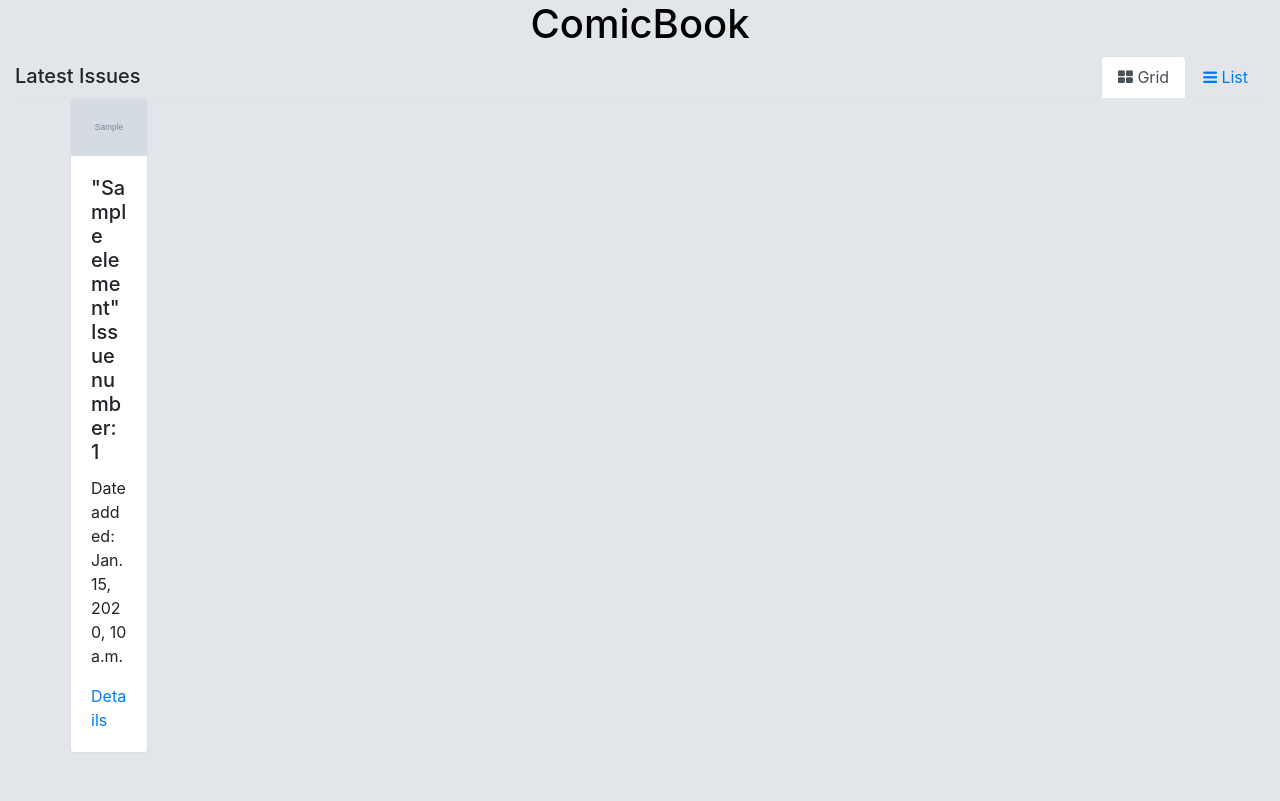
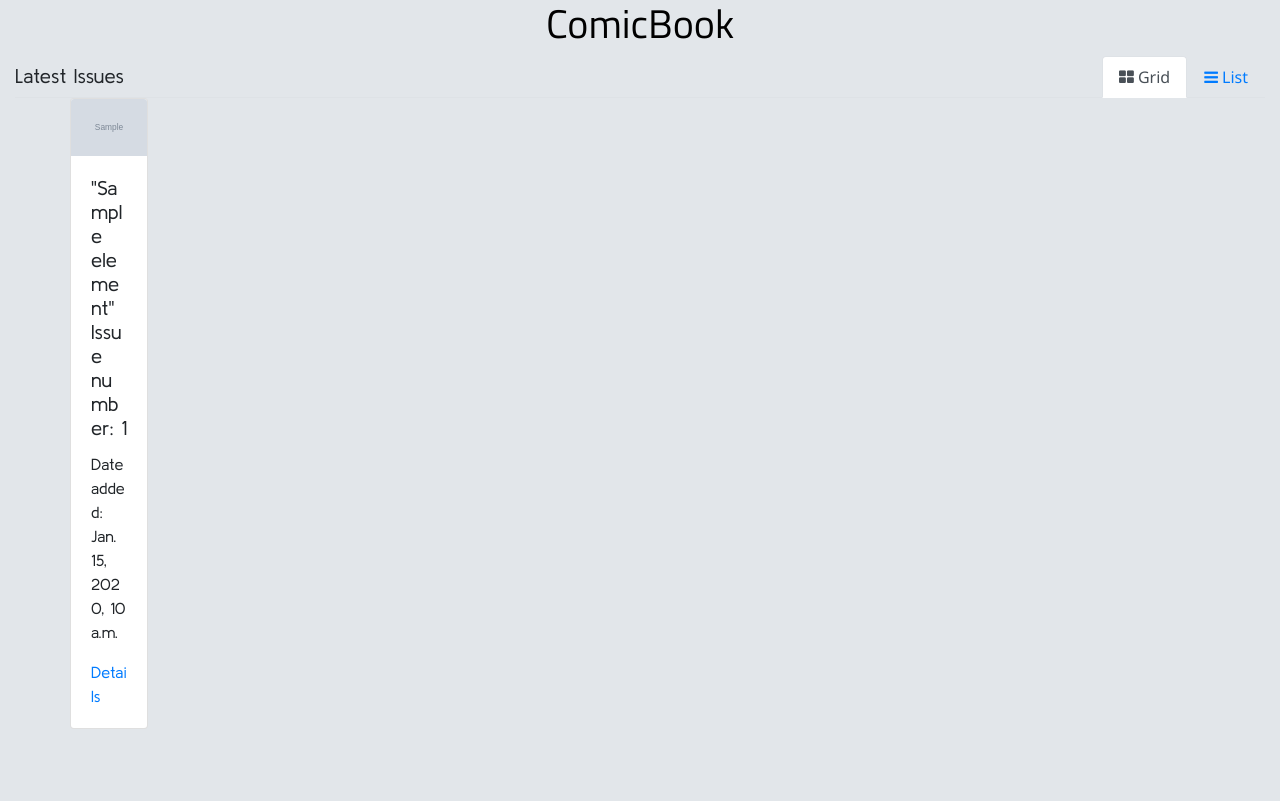
Before and after one commit to pabeli/comicweb, a Django app: page / in a window 1280 px wide. After the commit the page ends 728 px from the top, so only its background shows below. Run offline with Django 3.2, Linux system fonts and the light colour scheme; tables that the repository leaves empty hold one stand-in row (values such as "Sample post"); grey boxes marked "Sample" are stand-in pictures; a database or web service that is not in the repository returns one stand-in record (values such as "Sample title"); data that the repository does not hold is empty; some libraries are stand-ins or nearby versions.

Commit message:
changes in the tipography

```diff
--- a/comicweb/comic/static/comic/style.css
+++ b/comicweb/comic/static/comic/style.css
@@ -1,30 +1,36 @@
 body {
     background-color: #E2E6EA;
+    font-family: 'Kulim Park', sans-serif;
 }
 
 .title{
     text-align:center;
     text-decoration: none;
+    font-family: 'Titillium Web', sans-serif;
 }
 
 .title-link:hover {
     text-decoration:none;
     color: black;
+    font-family: 'Titillium Web', sans-serif;
 }
 
 .title-link:link {
     text-decoration:none;
     color: black;
+    font-family: 'Titillium Web', sans-serif;
 }
 
 .title-link:visited {
     text-decoration:none;
     color: black;
+    font-family: 'Titillium Web', sans-serif;
 }
 
 .title-link:active {
     text-decoration:none;
     color: black;
+    font-family: 'Titillium Web', sans-serif;
 }
 
 .imglist {
@@ -42,7 +48,12 @@ body {
 .titledetail {
     border-bottom: 1px solid black;
     padding-bottom: 10px;
-    margin-top: 5px
+    margin-top: 5px;
+
+}
+
+.elementnav {
+    font-family: 'Noto Sans', sans-serif;
 }
 
 .elementdetail {
--- a/comicweb/comic/templates/comic/detail.html
+++ b/comicweb/comic/templates/comic/detail.html
@@ -16,6 +16,10 @@
         <!-- Font Awesome Icon Library -->
         <link rel="stylesheet" href="https://cdnjs.cloudflare.com/ajax/libs/font-awesome/4.7.0/css/font-awesome.min.css">
 
+        <!--Google Fonts-->
+        <link href="https://fonts.googleapis.com/css?family=Titillium+Web&display=swap" rel="stylesheet">
+        <link href="https://fonts.googleapis.com/css?family=Noto+Sans&display=swap" rel="stylesheet">
+        <link href="https://fonts.googleapis.com/css?family=Kulim+Park&display=swap" rel="stylesheet">
 
         {% load static %}
         <!--CSS-->
@@ -58,5 +62,6 @@
                 {% endfor %}
             </div>
         </div>
+    </div>
 </body>
 </html>
--- a/comicweb/comic/templates/comic/index.html
+++ b/comicweb/comic/templates/comic/index.html
@@ -16,6 +16,10 @@
         <!-- Font Awesome Icon Library -->
         <link rel="stylesheet" href="https://cdnjs.cloudflare.com/ajax/libs/font-awesome/4.7.0/css/font-awesome.min.css">
 
+        <!--Google Fonts-->
+        <link href="https://fonts.googleapis.com/css?family=Titillium+Web&display=swap" rel="stylesheet">
+        <link href="https://fonts.googleapis.com/css?family=Noto+Sans&display=swap" rel="stylesheet">
+        <link href="https://fonts.googleapis.com/css?family=Kulim+Park&display=swap" rel="stylesheet">
 
         {% load static %}
         <!--CSS-->
@@ -31,12 +35,12 @@
         <div class="col-12">
             <a class= "title-link" href="{% url 'comic:index' %}"><h1 class="title">ComicBook</h1></a>
             <ul class="nav nav-tabs">
-                <a class="navbar-brand mb-0 h3" > Latest Issues </a>
+                <a class="tittlenav navbar-brand mb-0 h3" > Latest Issues </a>
                     <li class="nav-item ml-auto">
-                        <a class="nav-link active" href="#grid" role="tab" data-toggle="tab"><i class="fa fa-th-large"></i> Grid</a>
+                        <a class="elementnav nav-link active" href="#grid" role="tab" data-toggle="tab"><i class="fa fa-th-large"></i> Grid</a>
                     </li>
                     <li class="nav-item">
-                        <a class="nav-link" href="#list" role="tab" data-toggle="tab"><i class="fa fa-bars"></i> List</a>
+                        <a class="elementnav nav-link" href="#list" role="tab" data-toggle="tab"><i class="fa fa-bars"></i> List</a>
                     </li>
             </ul>
         </div>
@@ -75,4 +79,5 @@
                     </div>
                 </div>
             </div>
+        </div>
     </body>
```
Lines whose indentation alone changed are shown as unchanged.
